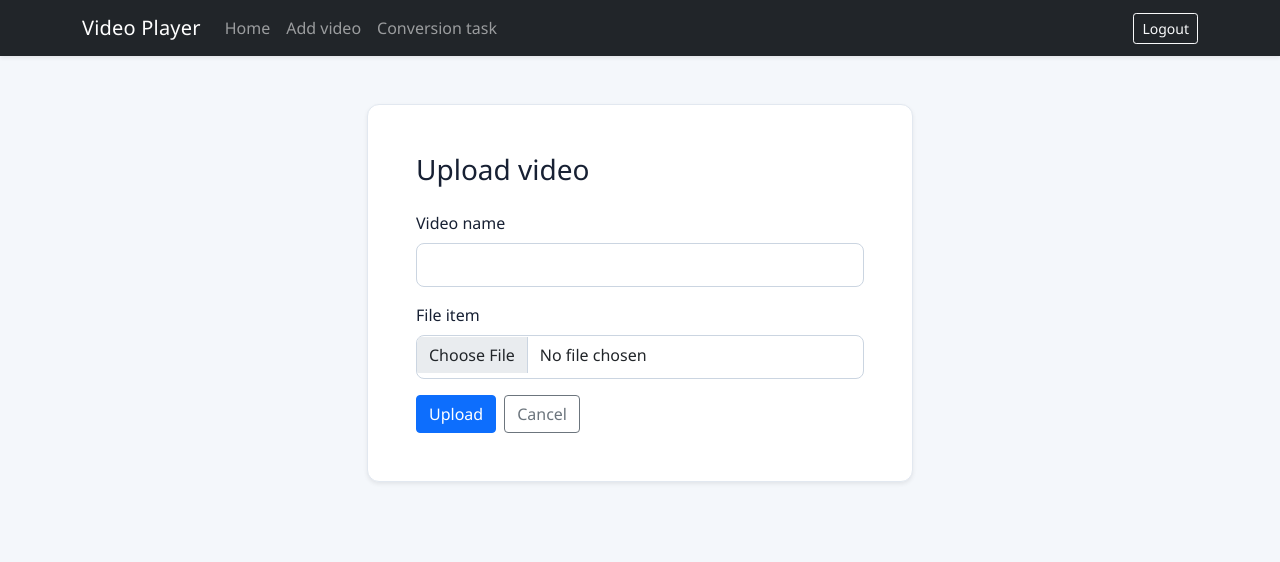
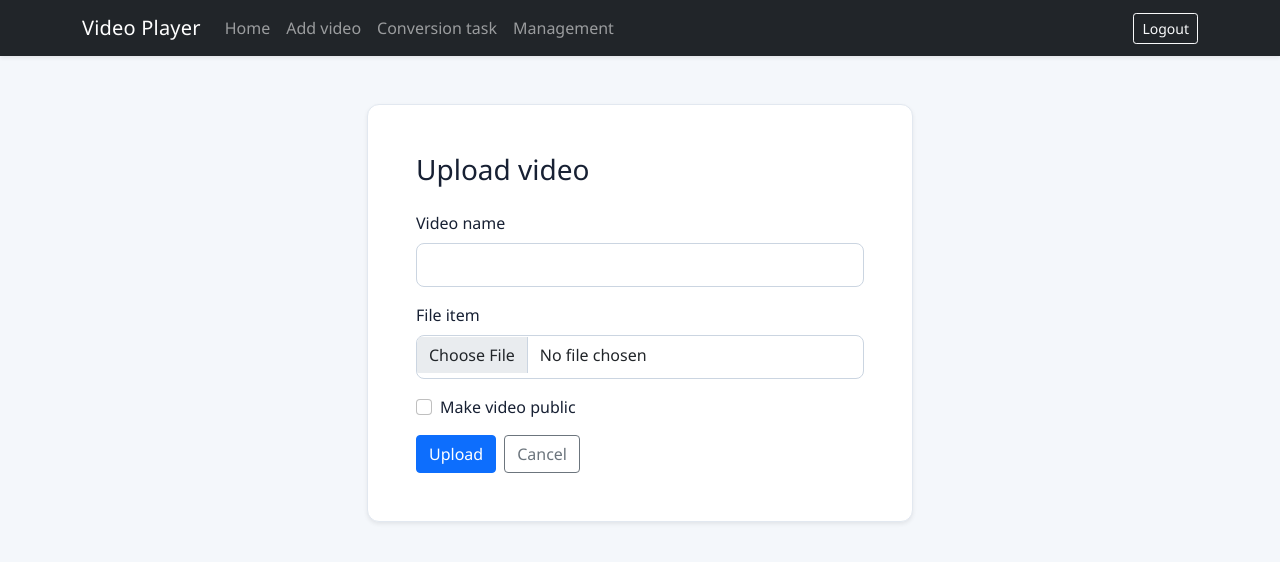
Before and after one commit to bojanche/video_player, a Django app: page /videoplayer/asset_upload/ in a window 1280 px wide. Shown: the top 562 px of the page. Run offline with Django 4.2, Linux system fonts and the light colour scheme; a user stored in the database is signed in; some libraries are stand-ins or nearby versions.

Commit message:
added user / video management as well as public landing page.

```diff
--- a/video/templates/videoplayer/asset_upload.html
+++ b/video/templates/videoplayer/asset_upload.html
@@ -9,6 +9,18 @@
                 <form id="upload-form" method="post" enctype="multipart/form-data">
                     {% csrf_token %}
                     {% for field in form %}
+                        {% if field.field.widget.input_type == 'checkbox' %}
+                            <div class="form-check mb-3">
+                                {{ field }}
+                                <label class="form-check-label" for="{{ field.id_for_label }}">Make video public</label>
+                                {% if field.help_text %}
+                                    <div class="form-text">{{ field.help_text }}</div>
+                                {% endif %}
+                                {% if field.errors %}
+                                    <div class="invalid-feedback d-block">{{ field.errors|striptags }}</div>
+                                {% endif %}
+                            </div>
+                        {% else %}
                             <div class="mb-3">
                                 <label class="form-label" for="{{ field.id_for_label }}">{{ field.label }}</label>
                                 {{ field }}
@@ -19,6 +31,7 @@
                                     <div class="invalid-feedback d-block">{{ field.errors|striptags }}</div>
                                 {% endif %}
                             </div>
+                        {% endif %}
                     {% endfor %}
                     <div id="upload-progress" class="upload-progress mb-3" hidden>
                         <div class="d-flex justify-content-between align-items-center mb-2">
--- a/video/templates/videoplayer/base.html
+++ b/video/templates/videoplayer/base.html
@@ -22,7 +22,7 @@
                 <li class="nav-item">
                     <a class="nav-link" href="{% url 'videoplayer:video_playlist' %}">Home</a>
                 </li>
-                {% if user.is_superuser %}
+                {% if user.is_authenticated %}
                     <li class="nav-item">
                         <a class="nav-link" href="{% url 'videoplayer:asset_upload' %}">Add video</a>
                     </li>
@@ -30,9 +30,19 @@
                         <a class="nav-link" href="{% url 'videoplayer:conversion_task' %}">Conversion task</a>
                     </li>
                 {% endif %}
+                {% if user.is_staff %}
+                    <li class="nav-item">
+                        <a class="nav-link" href="{% url 'videoplayer:user_management' %}">Management</a>
+                    </li>
+                {% endif %}
             </ul>
             {% if user.is_authenticated %}
                 <a class="btn btn-outline-light btn-sm" href="{% url 'user_logout' %}">Logout</a>
+            {% else %}
+                <div class="d-flex gap-2">
+                    <a class="btn btn-outline-light btn-sm" href="{% url 'user_login' %}">Login</a>
+                    <a class="btn btn-primary btn-sm" href="{% url 'register' %}">Register</a>
+                </div>
             {% endif %}
         </div>
     </div>
--- a/video/videoplayer/ffmpeg_capabilities.py
+++ b/video/videoplayer/ffmpeg_capabilities.py
@@ -29,7 +29,7 @@ def _encoder_is_usable(encoder):
         '-f',
         'lavfi',
         '-i',
-        'color=c=black:s=64x64:d=0.1',
+        'color=c=black:s=256x256:d=0.1',
         '-frames:v',
         '1',
         '-c:v',
--- a/video/videoplayer/forms.py
+++ b/video/videoplayer/forms.py
@@ -28,13 +28,76 @@ class UserProfileInfoForm(forms.ModelForm):
         }
 
 
+class UserManagementForm(forms.ModelForm):
+    class Meta:
+        model = User
+        fields = ('username', 'first_name', 'last_name', 'email', 'is_active', 'is_staff', 'is_superuser')
+        widgets = {
+            'username': forms.TextInput(attrs={'class': 'form-control', 'autocomplete': 'username'}),
+            'first_name': forms.TextInput(attrs={'class': 'form-control', 'autocomplete': 'given-name'}),
+            'last_name': forms.TextInput(attrs={'class': 'form-control', 'autocomplete': 'family-name'}),
+            'email': forms.EmailInput(attrs={'class': 'form-control', 'autocomplete': 'email'}),
+            'is_active': forms.CheckboxInput(attrs={'class': 'form-check-input'}),
+            'is_staff': forms.CheckboxInput(attrs={'class': 'form-check-input'}),
+            'is_superuser': forms.CheckboxInput(attrs={'class': 'form-check-input'}),
+        }
+
+    def __init__(self, *args, actor=None, **kwargs):
+        super().__init__(*args, **kwargs)
+        if not actor or not actor.is_superuser:
+            self.fields.pop('is_staff', None)
+            self.fields.pop('is_superuser', None)
+
+        if actor and self.instance and actor.pk == self.instance.pk:
+            if 'is_active' in self.fields:
+                self.fields['is_active'].disabled = True
+                self.fields['is_active'].help_text = 'You cannot deactivate your own account.'
+            if 'is_staff' in self.fields:
+                self.fields['is_staff'].disabled = True
+                self.fields['is_staff'].help_text = 'You cannot remove your own staff access.'
+
+
+class UserManagementCreateForm(forms.ModelForm):
+    password = forms.CharField(widget=forms.PasswordInput(attrs={
+        'class': 'form-control',
+        'autocomplete': 'new-password',
+    }))
+
+    class Meta:
+        model = User
+        fields = ('username', 'first_name', 'last_name', 'email', 'password', 'is_active', 'is_staff', 'is_superuser')
+        widgets = {
+            'username': forms.TextInput(attrs={'class': 'form-control', 'autocomplete': 'username'}),
+            'first_name': forms.TextInput(attrs={'class': 'form-control', 'autocomplete': 'given-name'}),
+            'last_name': forms.TextInput(attrs={'class': 'form-control', 'autocomplete': 'family-name'}),
+            'email': forms.EmailInput(attrs={'class': 'form-control', 'autocomplete': 'email'}),
+            'is_active': forms.CheckboxInput(attrs={'class': 'form-check-input'}),
+            'is_staff': forms.CheckboxInput(attrs={'class': 'form-check-input'}),
+            'is_superuser': forms.CheckboxInput(attrs={'class': 'form-check-input'}),
+        }
+
+    def __init__(self, *args, actor=None, **kwargs):
+        super().__init__(*args, **kwargs)
+        if not actor or not actor.is_superuser:
+            self.fields.pop('is_staff', None)
+            self.fields.pop('is_superuser', None)
+
+    def save(self, commit=True):
+        user = super().save(commit=False)
+        user.set_password(self.cleaned_data['password'])
+        if commit:
+            user.save()
+        return user
+
+
 class AssetUploadForm(forms.ModelForm):
     class Meta:
         model = VideoFileUpload
-        fields = ('video_name', 'file_item')
+        fields = ('video_name', 'file_item', 'is_public')
         widgets = {
             'video_name': forms.TextInput(attrs={'class': 'form-control'}),
             'file_item': forms.ClearableFileInput(attrs={'class': 'form-control'}),
+            'is_public': forms.CheckboxInput(attrs={'class': 'form-check-input'}),
         }
 
 
@@ -47,7 +110,8 @@ class VideoLocationEditForm(forms.ModelForm):
 
     class Meta:
         model = VideoLocations
-        fields = ('video_name',)
+        fields = ('video_name', 'is_public')
         widgets = {
             'video_name': forms.TextInput(attrs={'class': 'form-control'}),
+            'is_public': forms.CheckboxInput(attrs={'class': 'form-check-input'}),
         }
--- a/video/videoplayer/models.py
+++ b/video/videoplayer/models.py
@@ -9,6 +9,8 @@ class VideoLocations(models.Model):
     video_name = models.CharField(max_length=200)
     video_category = models.CharField(max_length=50)
     poster_path = models.CharField(max_length=255, default='0')
+    owner = models.ForeignKey(User, on_delete=models.CASCADE, null=True, blank=True)
+    is_public = models.BooleanField(default=True)
 
     def __str__(self):
         return self.video_name
@@ -31,3 +33,5 @@ class VideoFileUpload(models.Model):
     file_item = models.FileField(upload_to='%Y%m%d%H%M%S%f')
     uploaded_at = models.DateTimeField(auto_now_add=True)
     converted = models.BooleanField(default=False)
+    owner = models.ForeignKey(User, on_delete=models.CASCADE, null=True, blank=True)
+    is_public = models.BooleanField(default=False)
--- a/video/videoplayer/urls.py
+++ b/video/videoplayer/urls.py
@@ -10,6 +10,9 @@ urlpatterns = [
     path('videoplayer/<int:video_id>/remove_converted_asset/', views.video_remove_converted_asset, name='video_remove_converted_asset'),
     path('videoplayer/<int:video_id>/delete/', views.video_delete, name='video_delete'),
     path('videoplayer/asset_upload/', views.asset_upload, name='asset_upload'),
+    path('videoplayer/users/', views.user_management, name='user_management'),
+    path('videoplayer/users/add/', views.user_management_add, name='user_management_add'),
+    path('videoplayer/users/<int:user_id>/edit/', views.user_management_edit, name='user_management_edit'),
     path('videoplayer/conversion_task/', views.conversion_task, name='conversion_task'),
     path('videoplayer/conversion_task/<int:video_id>/progress/', views.conversion_task_progress, name='conversion_task_progress'),
     path('videoplayer/conversion_task/<int:video_id>', views.conversion_task, name='conversion_task'),
--- a/video/videoplayer/views.py
+++ b/video/videoplayer/views.py
@@ -1,9 +1,11 @@
 from django.shortcuts import get_object_or_404, render, redirect
 from django.contrib.auth import login, authenticate, logout
+from django.contrib.auth.models import User
 from django.contrib.auth.decorators import login_required, user_passes_test
-from .forms import UserForm, UserProfileInfoForm, AssetUploadForm, VideoLocationEditForm
+from django.db.models import Q
+from .forms import UserForm, UserProfileInfoForm, AssetUploadForm, VideoLocationEditForm, UserManagementForm, UserManagementCreateForm
 from django.urls import reverse
-from django.http import HttpResponseRedirect, HttpResponse, JsonResponse
+from django.http import HttpResponseRedirect, HttpResponse, HttpResponseForbidden, JsonResponse
 from .models import VideoLocations, VideoFileUpload
 from .converter import converter
 from . import conversion_progress
@@ -15,16 +17,20 @@ import threading
 # Create your views here.
 
 
-@login_required
 def video_playlist(request):
-    video_items = VideoLocations.objects.all()
-    return render(request, 'videoplayer/play_list.html', {"video_items": video_items})
+    video_items = _visible_videos(request.user)
+    return render(request, 'videoplayer/play_list.html', {
+        "video_items": video_items,
+        "is_public_page": not request.user.is_authenticated,
+    })
 
 
-@login_required
 def videoplayer(request, video_id):
-    print(video_id)
-    item = VideoLocations.objects.get(id=video_id)
+    item = get_object_or_404(VideoLocations, pk=video_id)
+    if not _can_view_video(request.user, item):
+        if not request.user.is_authenticated:
+            return redirect('user_login')
+        return HttpResponseForbidden('You do not have permission to view this video.')
     return render(request, 'videoplayer/player.html', {'item': item})
 
 
@@ -32,10 +38,56 @@ def _superuser_required(user):
     return user.is_authenticated and user.is_superuser
 
 
+def _staff_required(user):
+    return user.is_authenticated and user.is_staff
+
+
 @login_required
-@user_passes_test(_superuser_required)
+@user_passes_test(_staff_required)
+def user_management(request):
+    users = User.objects.order_by('username')
+    return render(request, 'videoplayer/user_management.html', {'managed_users': users})
+
+
+@login_required
+@user_passes_test(_staff_required)
+def user_management_edit(request, user_id):
+    managed_user = get_object_or_404(User, pk=user_id)
+
+    if request.method == 'POST':
+        form = UserManagementForm(request.POST, instance=managed_user, actor=request.user)
+        if form.is_valid():
+            form.save()
+            return redirect('videoplayer:user_management')
+    else:
+        form = UserManagementForm(instance=managed_user, actor=request.user)
+
+    return render(request, 'videoplayer/user_management_edit.html', {
+        'form': form,
+        'managed_user': managed_user,
+    })
+
+
+@login_required
+@user_passes_test(_staff_required)
+def user_management_add(request):
+    if request.method == 'POST':
+        form = UserManagementCreateForm(request.POST, actor=request.user)
+        if form.is_valid():
+            form.save()
+            return redirect('videoplayer:user_management')
+    else:
+        form = UserManagementCreateForm(actor=request.user, initial={'is_active': True})
+
+    return render(request, 'videoplayer/user_management_edit.html', {
+        'form': form,
+        'managed_user': None,
+    })
+
+
+@login_required
 def video_edit(request, video_id):
-    item = get_object_or_404(VideoLocations, pk=video_id)
+    item = get_object_or_404(_manageable_videos(request.user), pk=video_id)
 
     if request.method == 'POST':
         form = VideoLocationEditForm(request.POST, request.FILES, instance=item)
@@ -44,8 +96,8 @@ def video_edit(request, video_id):
             poster_image = form.cleaned_data.get('poster_image')
             if poster_image:
                 _replace_poster(item, poster_image)
-            _matching_uploads(item).update(video_name=item.video_name)
-            _matching_locations(item).exclude(pk=item.pk).update(video_name=item.video_name)
+            _matching_uploads(item).update(video_name=item.video_name, is_public=item.is_public)
+            _matching_locations(item).exclude(pk=item.pk).update(video_name=item.video_name, is_public=item.is_public)
             return redirect('videoplayer:video_playlist')
     else:
         form = VideoLocationEditForm(instance=item)
@@ -57,9 +109,8 @@ def video_edit(request, video_id):
 
 
 @login_required
-@user_passes_test(_superuser_required)
 def video_remove_converted_asset(request, video_id):
-    item = get_object_or_404(VideoLocations, pk=video_id)
+    item = get_object_or_404(_manageable_videos(request.user), pk=video_id)
     if request.method == 'POST':
         _remove_converted_files(item)
         _matching_uploads(item).update(converted=False)
@@ -69,9 +120,8 @@ def video_remove_converted_asset(request, video_id):
 
 
 @login_required
-@user_passes_test(_superuser_required)
 def video_delete(request, video_id):
-    item = get_object_or_404(VideoLocations, pk=video_id)
+    item = get_object_or_404(_manageable_videos(request.user), pk=video_id)
     if request.method == 'POST':
         asset_dir = _asset_dir(item)
         _matching_uploads(item).delete()
@@ -92,7 +142,9 @@ def asset_upload(request):
     if request.method == 'POST':
         form = AssetUploadForm(request.POST, request.FILES)
         if form.is_valid():
-            form.save()
+            video_file = form.save(commit=False)
+            video_file.owner = request.user
+            video_file.save()
             return redirect('videoplayer:conversion_task')
     else:
         form = AssetUploadForm()
@@ -113,15 +165,15 @@ def remove_video(request, id):
 
 @login_required
 def conversion_task(request, video_id='None'):
-    data = VideoFileUpload.objects.filter(converted=False)
+    data = _manageable_uploads(request.user).filter(converted=False)
     if request.method == 'GET' and video_id != 'None':
+        to_be_converted = get_object_or_404(data, pk=video_id)
         current_progress = conversion_progress.get(video_id)
         if current_progress['status'] == 'running':
             if request.headers.get('x-requested-with') == 'XMLHttpRequest':
                 return JsonResponse({'started': True, 'video_id': video_id})
             return render(request, 'videoplayer/conversion_task.html', _conversion_task_context(data))
 
-        to_be_converted = VideoFileUpload.objects.get(pk=video_id)
         to_be_converted_file = pathlib.Path(str(to_be_converted.file_item))
         to_be_converted_path = to_be_converted_file.parent
         use_gpu = request.GET.get('gpu') == '1'
@@ -136,6 +188,7 @@ def conversion_task(request, video_id='None'):
 
 @login_required
 def conversion_task_progress(request, video_id):
+    get_object_or_404(_manageable_uploads(request.user), pk=video_id)
     return JsonResponse(conversion_progress.get(video_id))
 
 
@@ -150,6 +203,34 @@ def _conversion_task_context(data):
         'tasks': tasks,
         'gpu_encoder': gpu_encoder(),
     }
+
+
+def _visible_videos(user):
+    if user.is_authenticated and user.is_superuser:
+        return VideoLocations.objects.all()
+    if user.is_authenticated:
+        return VideoLocations.objects.filter(owner=user)
+    return VideoLocations.objects.filter(is_public=True)
+
+
+def _manageable_videos(user):
+    if user.is_superuser:
+        return VideoLocations.objects.all()
+    return VideoLocations.objects.filter(owner=user)
+
+
+def _manageable_uploads(user):
+    if user.is_superuser:
+        return VideoFileUpload.objects.all()
+    return VideoFileUpload.objects.filter(owner=user)
+
+
+def _can_view_video(user, item):
+    if item.is_public:
+        return True
+    if not user.is_authenticated:
+        return False
+    return user.is_superuser or item.owner_id == user.id
 
 
 def _asset_dir(item):
```
Also changed, not shown: video/templates/videoplayer/play_list.html (+17 -6 lines), video/templates/videoplayer/video_edit.html (+10 -0 lines), video/videoplayer/converter.py (+20 -4 lines), video/db.sqlite3. Lines whose indentation alone changed are shown as unchanged.
